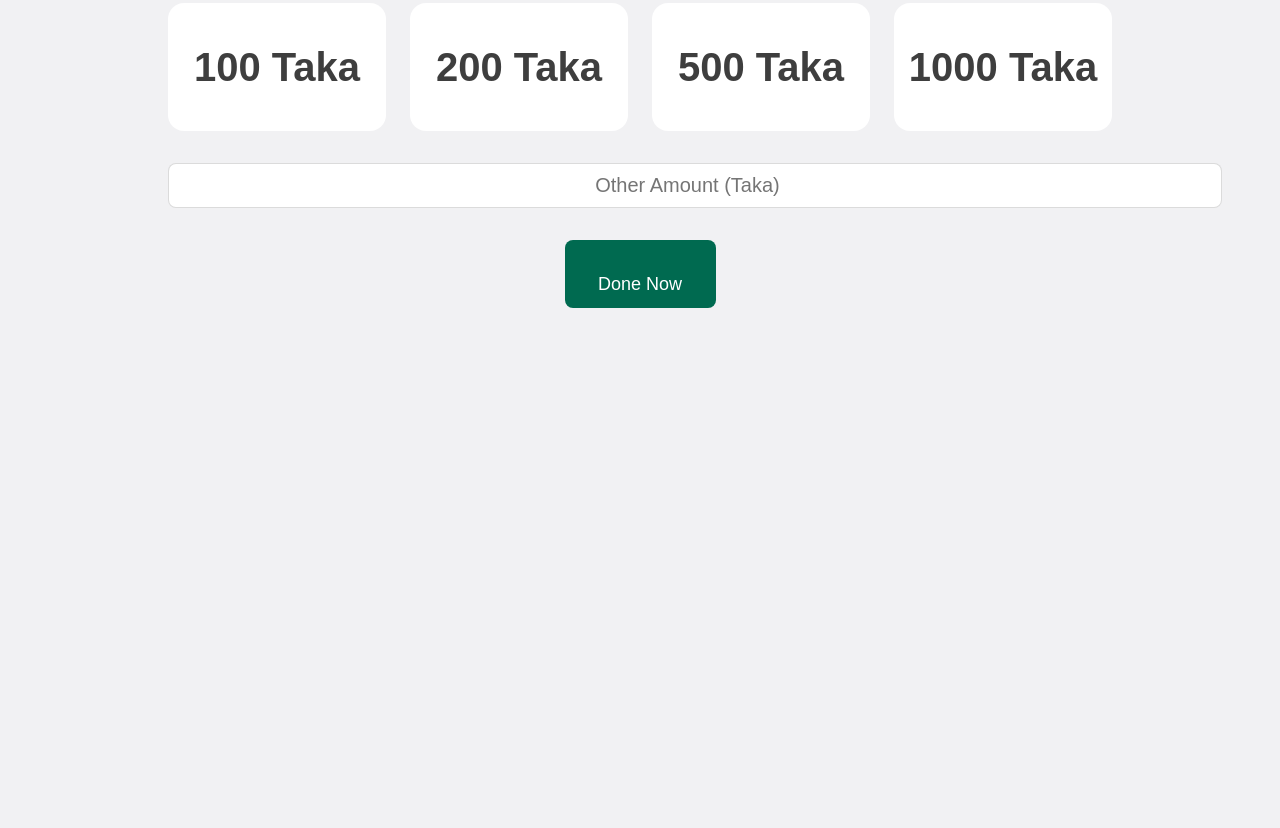
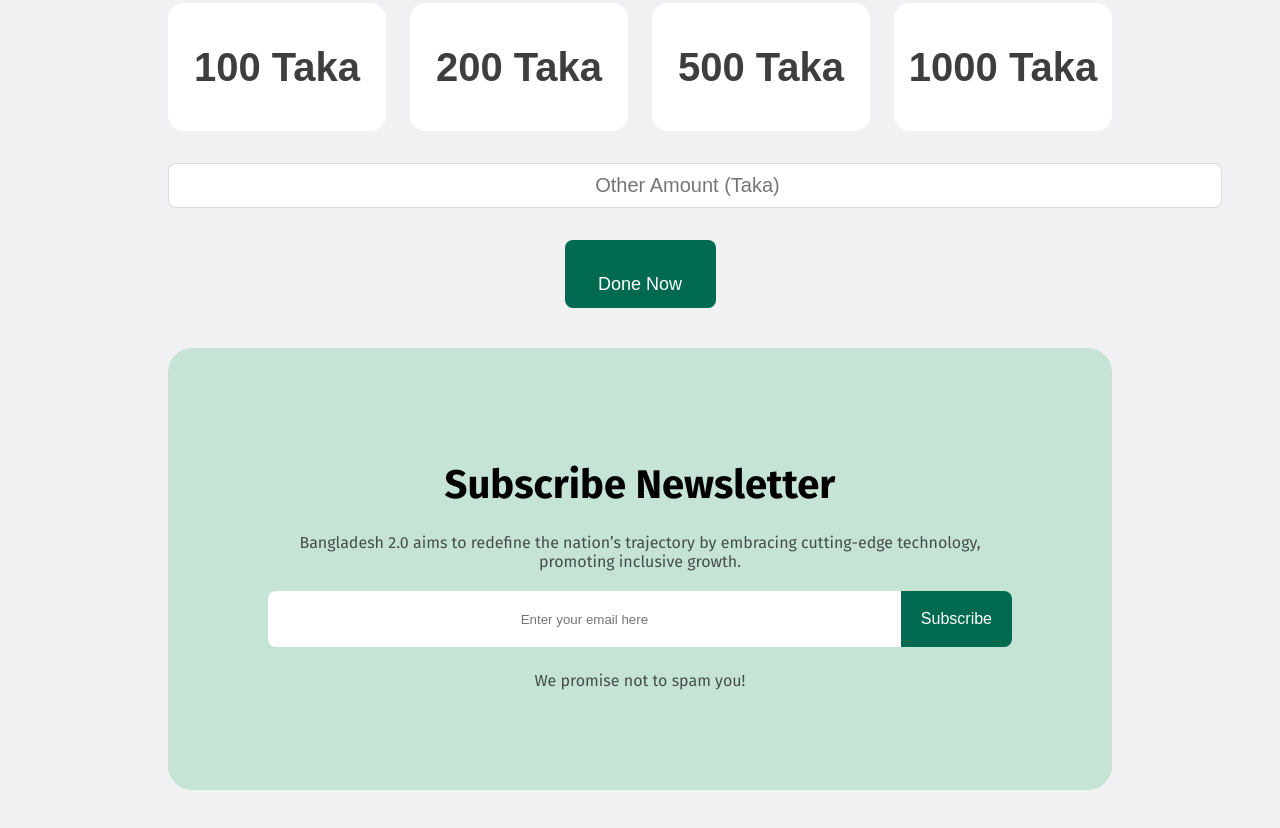
Before and after one commit to sharif-cloud/B11A1--assignment-1, a plain HTML site: page index.html in a window 1280 px wide. Shown: the part 5208-6036 px from the top of the page. Before the commit the page ends 5556 px from the top, so only its background shows below. Drawn offline with Linux system fonts and the light colour scheme.

Commit message:
Newsletter Section

```diff
--- a/index.html
+++ b/index.html
@@ -212,6 +212,20 @@
        <div><button class="donate-now">Done Now</button></div>
 
       </div>
+<!-- newsletter -->
+<div class="newsletter-container all-containers">
+  <div class="newsletter">
+    <h2 class="shared-title1">Subscribe Newsletter</h2>
+    <p class="pillar-description">Bangladesh 2.0 aims to redefine the nation’s trajectory by embracing cutting-edge technology, promoting inclusive growth.</p>
+
+    <div class="input-button-group">
+      <input type="email" class="Subscribe" placeholder="Enter your email here">
+      <button class="subscribe-btn">Subscribe</button>
+    </div>
+
+    <p class="pillar-description">We promise not to spam you!</p>
+  </div>
+</div>
 
     </main>
     <footer>
--- a/style.css
+++ b/style.css
@@ -328,3 +328,59 @@ select {
 .donate-now:hover {
   background-color: #218838;
 }
+
+/* newsletter container */
+
+
+.newsletter-container {
+  display: flex;
+  justify-content: center;
+  align-items: center;
+  gap: 64px;
+  padding: 80px 100px;
+  background: rgba(198, 228, 214, 1);
+  border-radius: 24px ;
+}
+
+.newsletter {
+  text-align: center;
+  max-width: 750px;
+  width: 100%;
+}
+
+.newsletter h2 {
+  margin-bottom: 20px;
+}
+
+.newsletter p {
+  margin-bottom: 20px;
+}
+
+.input-button-group {
+  display: flex;
+  justify-content: center;
+  align-items: center;
+}
+.Subscribe{
+  height: 54px;
+  border-radius: 8px 0px 0px 8px;
+  border: none;
+  text-align: center;
+  width: 750px;
+}
+.subscribe-btn {
+  height: 56px;
+  padding: 12px 20px;
+  font-size: 16px;
+  border: none;
+  background-color: rgba(0, 106, 80, 1);
+  color: white;
+  border-radius: 0px 8px 8px 0px;
+  cursor: pointer;
+  transition: background-color 0.3s ease;
+  white-space: nowrap;
+}
+
+.newsletter button.subscribe-btn:hover {
+  background-color: #b30900;
+}
```
